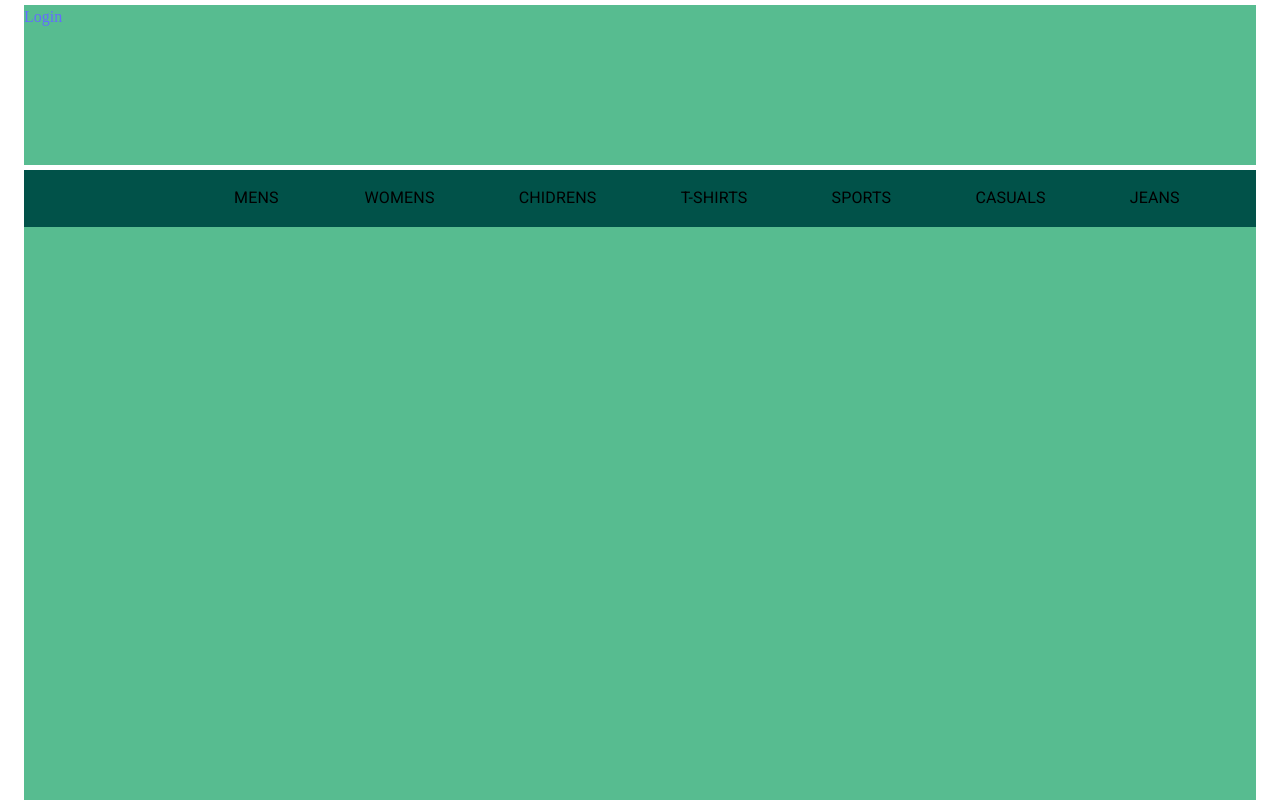
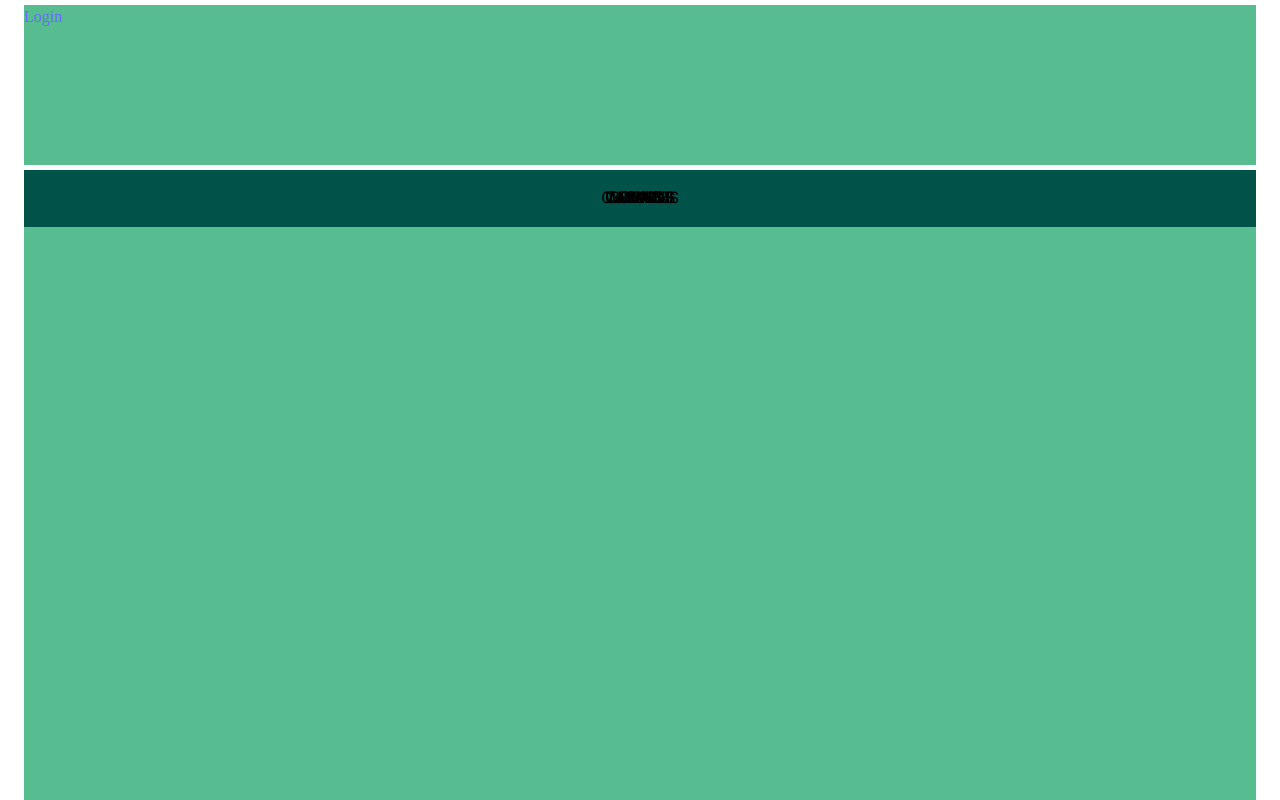
Before and after one commit to ssw1994/online-store, a React (Vite) app: page / in a window 1280 px wide. Shown: the top 800 px of the page. Built offline with nearby package versions, Linux system fonts and the light colour scheme.

Commit message:
Added subment

```diff
--- a/src/home/NavBar/NavBar.css
+++ b/src/home/NavBar/NavBar.css
@@ -27,3 +27,15 @@
     width: 100%;
   }
 }
+
+.menus{
+  position: absolute;
+}
+
+.submenus{
+   position: relative;
+   top:100px;
+   right: 100px;
+   width: calc(100% - 30px);
+   box-shadow: 10px 10px 10px lightgray;
+}
--- a/src/home/NavBar/NavBar.jsx
+++ b/src/home/NavBar/NavBar.jsx
@@ -1,6 +1,7 @@
 import { Typography, Button, Drawer, Icon } from "@mui/material";
 import React from "react";
 import { Menu } from "../../shared/components/Menu/Menu";
+import { Submenu } from "./Submenu";
 import "./NavBar.css";
 
 /**
@@ -9,21 +10,32 @@ import "./NavBar.css";
  **/
 
 export const NavBar = (props) => {
-  const categories = [
-    "mens",
-    "womens",
-    "chidrens",
-    "t-shirts",
-    "sports",
-    "casuals",
-    "jeans",
+  const categoryItems = [
+    {title:"mens",isActive:false,id:1},
+    {title:"womens",isActive:false,id:2},
+    {title:"chidrens",isActive:false,id:3},
+    {title:"t-shirts",isActive:false,id:4},
+    {title:"sports",isActive:false,id:5},
+    {title:"casuals",isActive:false,id:6},
+    {title:"jeans",isActive:false,id:7},
   ];
-
+  const [categories,updateCategory] = React.useState(categoryItems);
   const [openMenu, setOpenMenu] = React.useState(false);
 
   const closeMenu = () => {
     setOpenMenu(false);
   };
+  const makeActiveCategory = (category)=>{
+    let c = [...categories];
+    c = c.map((item)=>{
+      if(category.id === item.id){
+        return {...item,isActive:true}
+      }else{
+        return {...item,isActive:false}
+      }
+    })
+    updateCategory([...c]);
+  }
 
   return (
     <nav className="nav-bar">
@@ -35,9 +47,16 @@ export const NavBar = (props) => {
       </Button>
       {categories.map((category) => {
         return (
-          <Button href="/men" className="nav-link" key={category}>
-            <Typography>{category}</Typography>
+          <div className="menus">
+          <Button className="nav-link" key={category.title} onClick={()=>makeActiveCategory(category)}>
+            <Typography>{category.title}</Typography>
           </Button>
+
+              {category.isActive && <div className="submenus">
+                <Submenu category={category}/>
+            </div>}
+
+          </div>
         );
       })}
     </nav>
--- /dev/null
+++ b/src/home/NavBar/Submenu.jsx
@@ -0,0 +1,7 @@
+import React from "react";
+export function Submenu({category}){
+  return <div>
+    <div>{category.title}</div>
+    <div>{category.id}</div>
+  </div>
+}
```
